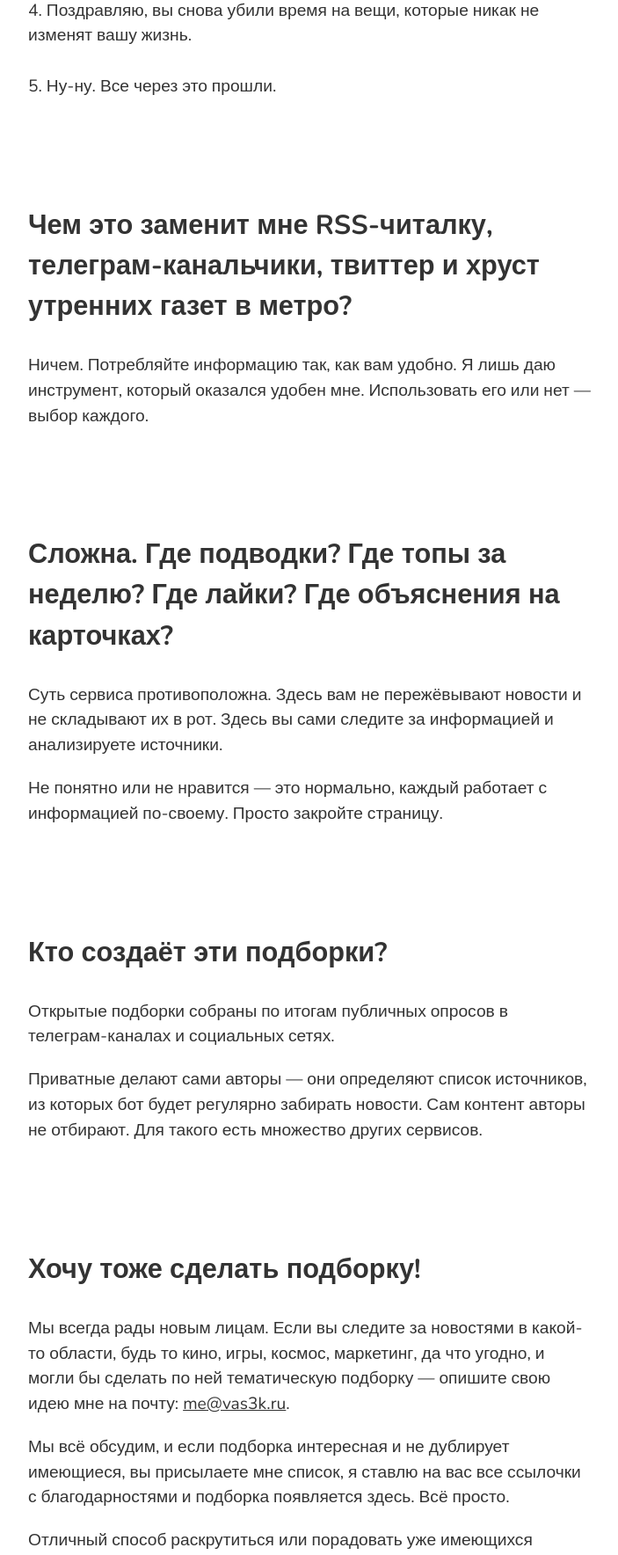
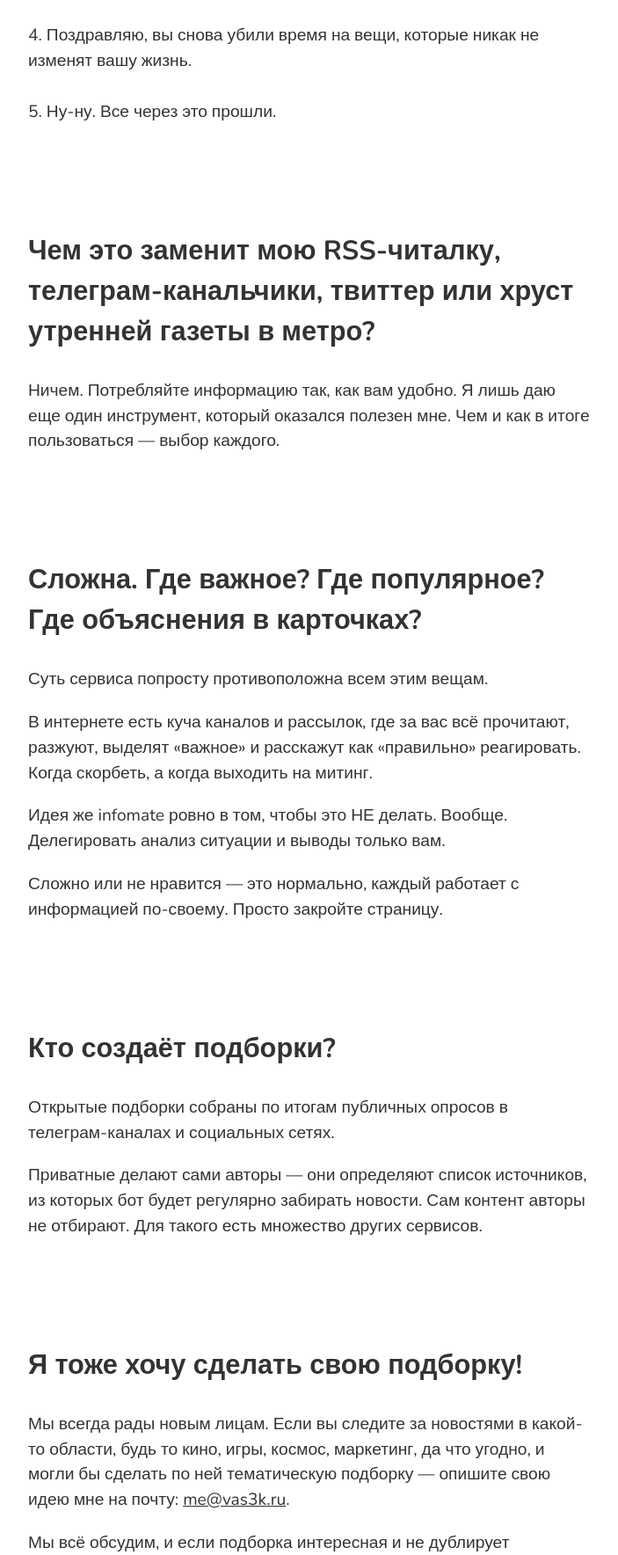
Before and after one commit to vas3k/infomate.club, a Django app: template templates/what.html in a window 1280 px wide. Shown: the part 1871-3639 px from the top of the page at 88% size, without its empty margins (288-991 px from the left). Run offline with Django 3.2, Linux system fonts and the light colour scheme; the template is opened without the code that fills it, so the values that code supplies are empty; some libraries are stand-ins or nearby versions.

Commit message:
More FAQ

```diff
--- a/templates/what.html
+++ b/templates/what.html
@@ -26,7 +26,7 @@
         </p>
 
         <p>
-            Сам же проект был вдохновлен сайтами <a href="http://nullrefer.com/?https://nuuz.io/" referrerpolicy="no-referrer">nuuz.io</a> и <a href="http://nullrefer.com/?https://skimfeed.com/" referrerpolicy="no-referrer">skimfeed.com</a>.
+            Сам же проект был вдохновлен сайтами <a href="http://nullrefer.com/?https://nuuz.io/" referrerpolicy="no-referrer">nuuz.io</a> и <a href="http://nullrefer.com/?https://skimfeed.com/" referrerpolicy="no-referrer">skimfeed.com</a>, это не секрет.
         </p>
     </div>
 
@@ -79,29 +79,39 @@
     </div>
 
     <div class="what-block" id="rss">
-        <h2><a href="#rss">Чем это заменит мне RSS-читалку, телеграм-канальчики, твиттер и хруст утренних газет в метро?</a></h2>
+        <h2><a href="#rss">Чем это заменит мою RSS-читалку, телеграм-канальчики, твиттер или хруст утренней газеты в метро?</a></h2>
 
         <p>
-            Ничем. Потребляйте информацию так, как вам удобно. Я лишь даю инструмент, который оказался удобен мне. Использовать его или нет — выбор каждого.
+            Ничем. Потребляйте информацию так, как вам удобно.
+            Я лишь даю еще один инструмент, который оказался полезен мне.
+            Чем и как в итоге пользоваться — выбор каждого.
         </p>
     </div>
 
     <div class="what-block" id="hard">
-        <h2><a href="#hard">Сложна. Где подводки? Где топы за неделю? Где лайки? Где объяснения на карточках?</a></h2>
+        <h2><a href="#hard">Сложна. Где важное? Где популярное? Где объяснения в карточках?</a></h2>
 
         <p>
-            Суть сервиса противоположна. Здесь вам не пережёвывают новости и не складывают их в рот.
-            Здесь вы сами следите за информацией и анализируете источники.
+            Суть сервиса попросту противоположна всем этим вещам.
         </p>
 
         <p>
-            Не понятно или не нравится — это нормально, каждый работает с информацией по-своему.
+            В интернете есть куча каналов и рассылок, где за вас всё прочитают, разжуют, выделят «важное» и расскажут как «правильно» реагировать.
+            Когда скорбеть, а когда выходить на митинг.
+        </p>
+
+        <p>
+            Идея же infomate ровно в том, чтобы это НЕ делать. Вообще. Делегировать анализ ситуации и выводы только вам.
+        </p>
+
+        <p>
+            Сложно или не нравится — это нормально, каждый работает с информацией по-своему.
             Просто закройте страницу.
         </p>
     </div>
 
     <div class="what-block" id="who">
-        <h2><a href="#who">Кто создаёт эти подборки?</a></h2>
+        <h2><a href="#who">Кто создаёт подборки?</a></h2>
 
         <p>
             Открытые подборки собраны по итогам публичных опросов в телеграм-каналах и социальных сетях.
@@ -114,7 +124,7 @@
     </div>
 
     <div class="what-block" id="add">
-        <h2><a href="#add">Хочу тоже сделать подборку!</a></h2>
+        <h2><a href="#add">Я тоже хочу сделать свою подборку!</a></h2>
 
         <p>
             Мы всегда рады новым лицам. Если вы следите за новостями в какой-то области,
@@ -151,7 +161,8 @@
 
     <div class="what-block" id="tipidor">
         <h2><a href="#tipidor">
-            Где мой любимый канал с мемами? Как может автор читать такое говно? Почему подборки платные? Вы идиоты? Кому это нужно вообще? Не понимаю.
+            Что за говно? Где мой любимый канал с мемами? Как может автор читать такую дичь?
+            Почему подборки платные? Вы идиоты? Кому это нужно вообще? Не понимаю.
         </a></h2>
 
         <p>
```
